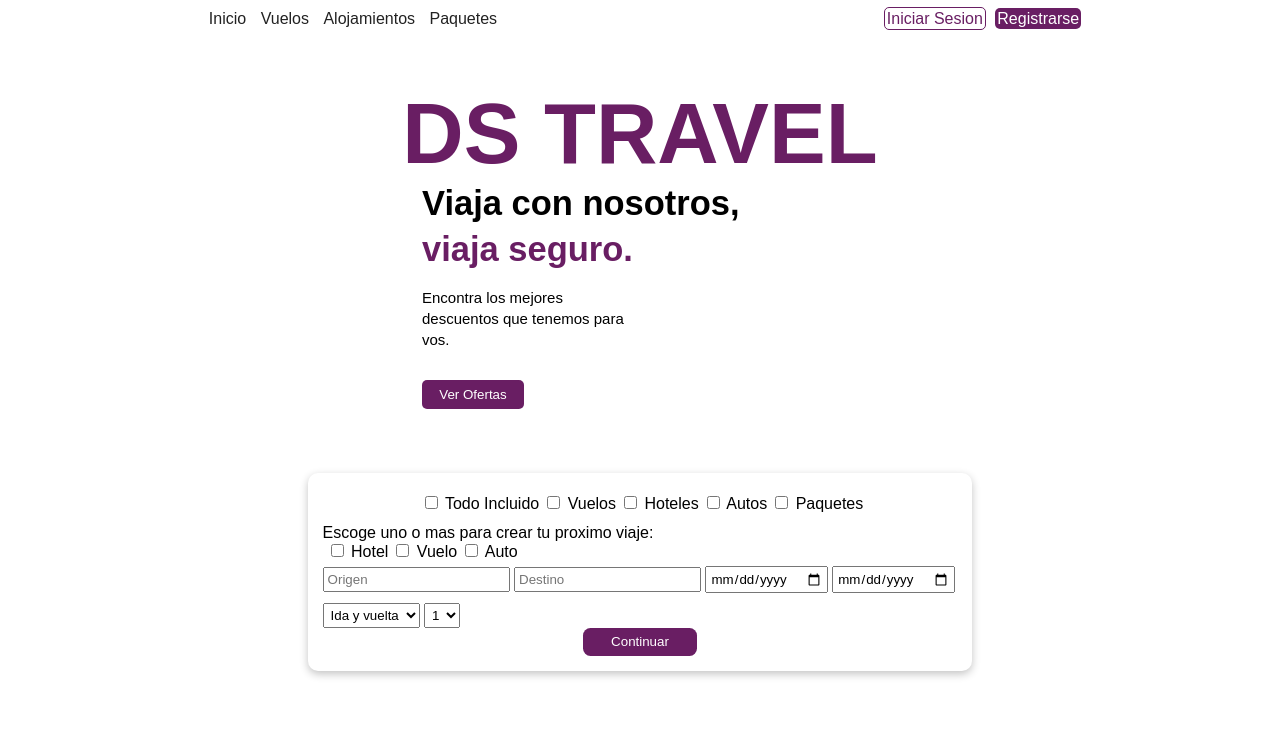
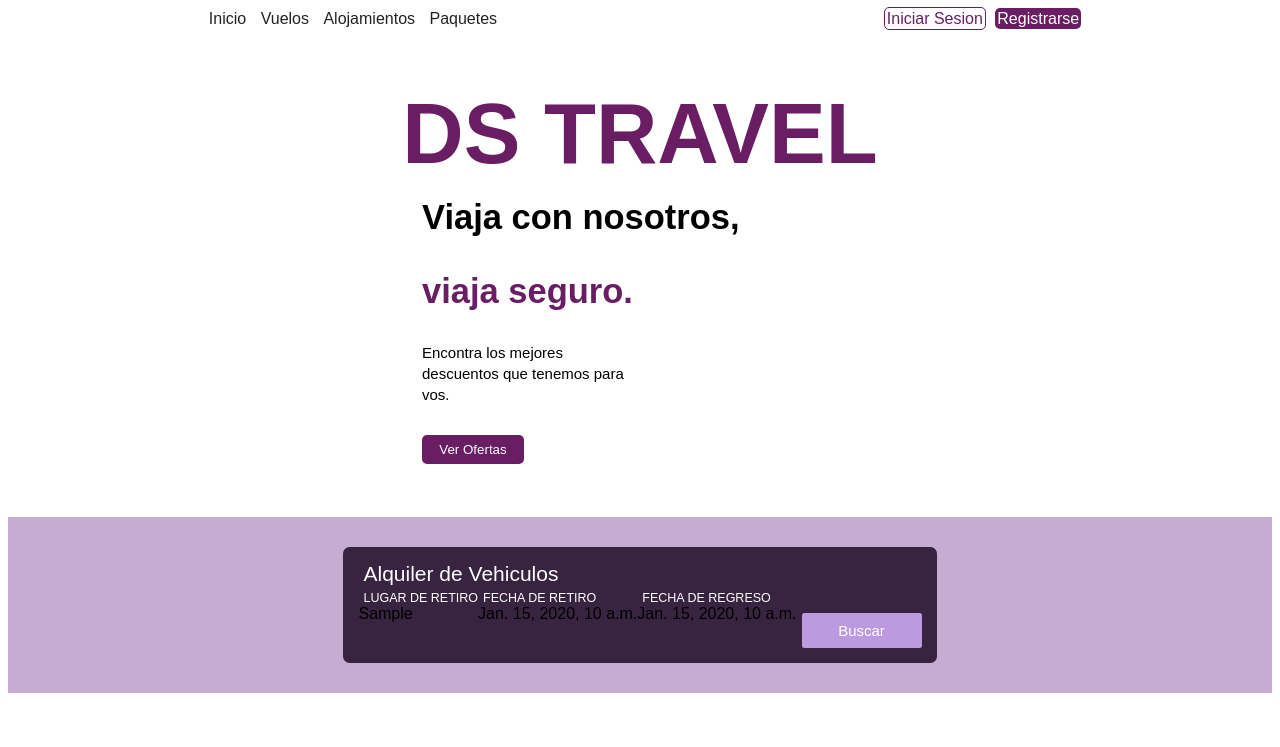
Before and after one commit to francopicc/vehiculos-facultad-utn, a Django app: template vehiculos/templates/home.html in a window 1280 px wide. Shown: the top 747 px of the page. Run offline with Django 3.2, Linux system fonts and the light colour scheme; the template is opened without the code that fills it: most values are stand-ins (such as "Sample title", 1, 10 or a date in 2020); grey boxes marked "Sample" are stand-in pictures; some libraries are stand-ins or nearby versions; some web fonts are replaced.

Commit message:
Rediseño y otras cosas

```diff
--- a/vehiculos/admin.py
+++ b/vehiculos/admin.py
@@ -1,6 +1,8 @@
 from django.contrib import admin
-from .models import Vuelo
+from .models import Auto
 
 # Register your models here.
 
-admin.site.register(Vuelo)
+# Registro de Modelos para ingresos.
+
+admin.site.register(Auto) # Auto
--- a/vehiculos/forms.py
+++ b/vehiculos/forms.py
@@ -1,9 +1,9 @@
 from django import forms
-from .models import Vuelo
+from .models import Auto
 
 # Formulario de POST Home
 
-class VueloForm(forms.ModelForm):
+class AutoForm (forms.ModelForm):
     class Meta:
-        model = Vuelo
+        model = Auto
         fields = '__all__'
--- a/vehiculos/static/css/style.css
+++ b/vehiculos/static/css/style.css
@@ -93,7 +93,7 @@
     font-size: 23px;
     margin-top: -45px;
     margin-left: 18em;
-    line-height: 17.5px;
+    line-height: 45px;
 }
 
 .splashVioletText {
@@ -125,73 +125,165 @@
 
 /* Input Data Home */
 
-.inputCenter {
+.formHomeDiv {
     display: flex;
+    flex-direction: column;
     justify-content: center;
-    margin-top: 4em;
+    align-items: center;
 }
 
-.inputData {
-    box-shadow: rgba(0, 0, 0, 0.24) 0px 3px 8px;
-    border-radius: 10px;
-    width: fit-content;
-    padding: 15px;
+.formHomeDiv input, .formHomeDiv select {
+    border-radius: 2px;
+    border: none;
+    margin-left: 5px;
+    font-size: 15px;
 }
 
-.inputDataSelectionFirst {
-    display: flex;
-    flex-direction: row;
-    justify-content: center;
+.titleForm {
+    color: #ffffff;
+    font-size: 21px;
+    margin-left: 5px;
+}
+
+.formHomeDetails label, .formHomeDetailsTwo label {
+    color: #ffffff;
+    font-size: 12.5px;
+    margin-left: 5px;
     margin-top: 5px;
 }
 
-.chooseFlight {
-    margin-top: -5px;
-    margin-right: 19em;
+.formHomeDiv input[type=datetime-local] {
+    padding: 8px;
 }
 
-.chooseRowFlight {
+.formHomeDetails input[type=text] {
+    padding: 9px;
+}
+
+.formHomeDiv {
+    display: flex;
+    justify-content: center;
+    margin-top: 3em;
+    background-color: #c6acd1;
+    padding: 30px;
+}
+
+.formHome {
+    display: flex;
+    flex-direction: column;
+    background-color: #382441;
+    border-radius: 6.5px;
+    padding: 15px;
+    width: fit-content;
+}
+
+.formHomeRow {
     display: flex;
     flex-direction: row;
-    margin-top: -17.5px;
 }
 
-.dateInfoFlight {
-    margin-top: 5px;
+.formHomeDetailsTwo {
+    display: flex;
+    flex-direction: row;
 }
 
-.secondaryInfoFlight {
-    margin-top: 10px;
+.formHomeDetails div, .formHomeDetailsTwo div {
+    display: flex;
+    flex-direction: column;
 }
 
-.secondaryInfoFlight select, .dateInfoFlight input {
-    padding: 3px;
+.submitButtonFormHome {
+    margin-left: 5px;
+    margin-top: 27px;
+    padding: 9px;
+    border-radius: 2.5px;
+    color: #ffffff;
+    font-size: 15px;
+    width: 120px;
+    border: none;
+    background-color: #bd99e0;
 }
 
-.submitDataDiv {
-    display: flex;
-    justify-content: center;
+.autosDisponiblesDiv {
+    margin-top: 2em;
+    width: 44em;
+    background-color: #ffffff;
+    border-radius: 6.5px;
+    padding: 15px;
+    display: none;
 }
 
-.submitDataDiv button {
-    transition: 0.5s;
-    padding: 6.5px;
-    width: 18%;
-    border: none;
-    border-radius: 7.5px;
-    background-color: var(--color-primario);
-    color: #ffffff;
+.autosDisponiblesDiv label {
+    color: #000000;
+    font-size: 21px;
+    margin-left: 5px;
+    font-weight: bold;
 }
 
-.submitDataDiv button:hover {
-    transition: 0.5s;
-    background-color: var(--color-primario-oscuro);
+.datoVehiculo {
+    display: flex;
+    flex-direction: row;
+    background-color: #f8f8f8;
+    margin-top: 10px;
+    border-radius: 5px;
+    padding: 10px;
+    box-shadow: rgba(0, 0, 0, 0.05) 0px 6px 24px 0px, rgba(0, 0, 0, 0.08) 0px 0px 0px 1px;
 }
 
-.input input {
-    margin-left: 8px;
+.imgInformationVehiculo img {
+    object-fit: scale-down;
+    width: 170px;
+    height: 90px;
+    border-radius: 13px;
 }
 
+.informationVehiculo h2 {
+    font-size: 20px;
+    margin-left: 10px;
+    font-weight: 500;
+}
+
+.datosVehiculo {
+    display: flex;
+    flex-direction: column;
+}
+
+.infoVehiculoDetails {
+    display: flex;
+    flex-direction: row;
+}
+
+.infoVehiculoDetails div {
+    margin-left: 10px;
+    display: flex;
+    flex-direction: row;
+}
+
+.infoVehiculoDetails div p {
+    margin-left: 5px;
+    margin-top: -3.5px;
+    font-size: 14.5px;
+}
+
+.capacidadDetails {
+    display: flex;
+    flex-direction: row;
+    margin-left: 10px;
+}
+
+.capacidadDetails i {
+    margin-top: 8px;
+}
+
+.reservarButton {
+    margin-top: 10px;
+    margin-left: 31em;
+    border: none;
+    padding: 5px;
+    background-color: #e2e1e4;
+    width: 85px;
+    border-radius: 5px;
+}
 
 /* Ofertas (Scroll Home) */
 
@@ -235,6 +327,7 @@
 
 .imgInformation img {
     border-radius: 15px;
+    height: 170px;
 }
 
 .textOfferImage {
@@ -256,12 +349,12 @@
 
 .ofertaName h3 {
     margin-top: -5px;
-    margin-right: 45px;
+    margin-right: 60px;
 }
 
 .ofertaName p {
     margin-top: -20px;
-    margin-left: 15px;
+    text-align: left;
     color: #cccccc;
 }
 
@@ -278,7 +371,8 @@
 .ofertaRating p {
     margin-top: -2px;
     margin-left: 2.5px;
-    color: #cccccc;
+    color: #4d4040;
+    font-weight: bold;
 }
 
 /* PASOS VIAJE */
--- a/vehiculos/static/js/home.js
+++ b/vehiculos/static/js/home.js
@@ -10,20 +10,20 @@
 
 // INPUT HOME POST
 
-// Checkbox en Input POST Home (Lista 1)
+// Convertimos los inputs de charField a dateField (no es posible en el forms.py)
 
-function checkSelection (id) {
-    for(let i = 1; i <= 5; i++) {
-        document.getElementById("check" + i).checked = false;
+document.getElementsByName("fechaRetiro")[0].type = 'datetime-local'
+document.getElementsByName("fechaRegreso")[0].type = 'datetime-local'
+
+// Tambien se puede hacer mediante sessionStorage (creeria un toque mas seguro)
+const submitDivCars = () => {
+    console.log('activado')
+    if(document.referrer == "http://127.0.0.1:8000/") {
+        if(window.location.hash == "#show") {
+            const divCars = document.getElementsByClassName("autosDisponiblesDiv")[0]
+            divCars.style.display = "initial"
+        }
     }
-    document.getElementById(id).checked = true;
 }
 
-// Checkbox en Input POST Home (Lista 2)
-
-function checkSelection2 (id) {
-    for(let i = 1; i <= 3; i++) {
-        document.getElementById("checkbox" + i).checked = false;
-    }
-    document.getElementById(id).checked = true;
-}
+submitDivCars();
--- a/vehiculos/templates/formulario.html
+++ b/vehiculos/templates/formulario.html
@@ -1,68 +1,69 @@
-<form enctype="multipart/form-data" method="post">
-    {% csrf_token %}
-    <div class="inputCenter">
-        <div class="inputData">
-            <div class="inputDataSelectionFirst">
-                <div class="input">
-                    <input type="checkbox" name="allIncluded" id="check1" onclick="checkSelection(this.id)"/>
-                    <label>Todo Incluido</label>
-                </div>
-                <div class="input">
-                    <input type="checkbox" name="flights" id="check2" onclick="checkSelection(this.id)"/>
-                    <label>Vuelos</label>
-                </div>
-                <div class="input">
-                    <input type="checkbox" name="hotels" id="check3" onclick="checkSelection(this.id)"/>
-                    <label>Hoteles</label>
-                </div>
-                <div class="input">
-                    <input type="checkbox" name="cars" id="check4" onclick="checkSelection(this.id)"/>
-                    <label>Autos</label>
-                </div>
-                <div class="input">
-                    <input type="checkbox" name="packages" id="check5" onclick="checkSelection(this.id)"/>
-                    <label>Paquetes</label>
+<div class="formHomeDiv">
+    <form method="post" action="/#show" class="formHome">
+        <label class="titleForm">Alquiler de Vehiculos</label>
+        {% csrf_token %}
+        <div class="formHomeRow">
+            <div class="formHomeDetails">
+                <div class="retiroVehiculoDate">
+                    <label>LUGAR DE RETIRO</label>
+                    {{ formulario.lugarRetiro }}
                 </div>
             </div>
-            <div class="chooseFlight">
-                <p>Escoge uno o mas para crear tu proximo viaje:</p>
-                <div class="chooseRowFlight">
-                    <div class="input">
-                        <input type="checkbox" name="secondHotels" id="checkbox1" onclick="checkSelection2(this.id)" />
-                        <label>Hotel</label>
+            <div class="formHomeDetailsTwo">
+                <div>
+                    <label>FECHA DE RETIRO</label>
+                    {{ formulario.fechaRetiro }}
+                </div>
+                <div>
+                    <label>FECHA DE REGRESO</label>
+                    {{ formulario.fechaRegreso }}
+                </div>
+            </div>
+            <div class="submitButtonStyling">
+                <button type="submit" class="submitButtonFormHome">Buscar</button>
+            </div>
+        </div>
+    </form>
+    <div class="autosDisponiblesDiv">
+        <label>Alquiler de autos cercanos</label>
+        <div>
+            {% for dato in datos %}
+            <div class="datoVehiculo">
+                <div class="imgInformationVehiculo">
+                    <img src="{{ dato.imagenes.url }}" alt="{{ dato.marca }} {{ dato.modelo }}" class="" />
+                </div>
+                <div class="datosVehiculo">
+                    <div class="informationVehiculo">
+                        <h2>{{ dato.marca }} {{ dato.modelo }}</h2>
                     </div>
-                    <div class="input">
-                        <input type="checkbox" name="secondFlights" id="checkbox2" onclick="checkSelection2(this.id)"/>
-                        <label>Vuelo</label>
+                    <div class="infoVehiculoDetails">
+                        <div class="capacidadDetails">
+                            <i class="fa-solid fa-user fa-sm"></i>
+                            <p>{{ dato.capacidad }} personas</p>
+                        </div>
+                        {% if dato.aire_acondicionado == True %}
+                        <div class="acDetails">
+                            <i class="fa-regular fa-snowflake"></i>
+                            <p>A/C</p>
+                        </div>
+                        {% endif %}
+                        <div class="seguroDetails">
+                            <i class="fa-solid fa-shield-halved"></i>
+                            <p>Cobertura</p>
+                        </div>
+                        {% if dato.kilometraje == True %}
+                        <div class="kilometrajeDetails">
+                            <i class="fa-solid fa-gauge"></i>
+                            <p>Ilimitado</p>
+                        </div>
+                        {% endif %}
                     </div>
-                    <div class="input">
-                        <input type="checkbox" name="secondCars" id="checkbox3" onclick="checkSelection2(this.id)"/>
-                        <label>Auto</label>
+                    <div class="botonReserva">
+                        <button type="submit" class="reservarButton">Reservar</button>
                     </div>
                 </div>
             </div>
-            <div class="dateInfoFlight">
-                <!-- Van a ser input con sugerencias -->
-                <input type="text" name="Origen" placeholder="Origen" maxlength="30"/>
-                <input type="text" name="Destino" placeholder="Destino" maxlength="30"/>
-                <input type="date" name="startDate" placeholder="Fecha de Inicio"/>
-                <input type="date" name="endDate" placeholder="Fecha de Fin"/>
-            </div>
-            <div class="secondaryInfoFlight">
-                <select name="optionFlight">
-                    <option value="idaVuelta">Ida y vuelta</option>
-                    <option value="onlyIda">Solo Ida</option>
-                </select>
-                <select name="optionQuantity">
-                    <option value="one">1</option>
-                    <option value="two">2</option>
-                    <option value="three">3</option>
-                    <option value="four">4</option>
-                </select>
-            </div>
-            <div class="submitDataDiv">
-                <button type="submit" class="submitDataFromHome">Continuar</button>
-            </div>
+            {% endfor %}
         </div>
     </div>
-</form>
+</div>
--- a/vehiculos/urls.py
+++ b/vehiculos/urls.py
@@ -1,9 +1,11 @@
 from django.urls import path
 from . import views
+from django.conf import settings
+from django.contrib.staticfiles.urls import static
 
 urlpatterns = [
     path('', views.inicio, name='inicio'),
     path('acerca', views.acerca, name='acerca'),
     path('login', views.login, name='login'),
     path('register', views.register, name='register')
-]
+] + static(settings.MEDIA_URL, document_root=settings.MEDIA_ROOT)
```
Also changed, not shown: vehiculo/settings.py (+6 -2 lines), vehiculos/models.py (+82 -13 lines), vehiculos/templates/home.html (+14 -14 lines), vehiculos/views.py (+6 -10 lines), imagenes/1513456845634.jpg (added), imagenes/IMG-20221213-WA0011.jpg (added), imagenes/nueva-tracker-switchblade-silver.webp (added), static/img/ea7e1e95baffed0057e2ca6e53c601a2.jpg (added), static/img/unnamed.png (added), vehiculos/migrations/0001_initial.py, vehiculos/migrations/0002_alter_auto_imagenes.py (added).
